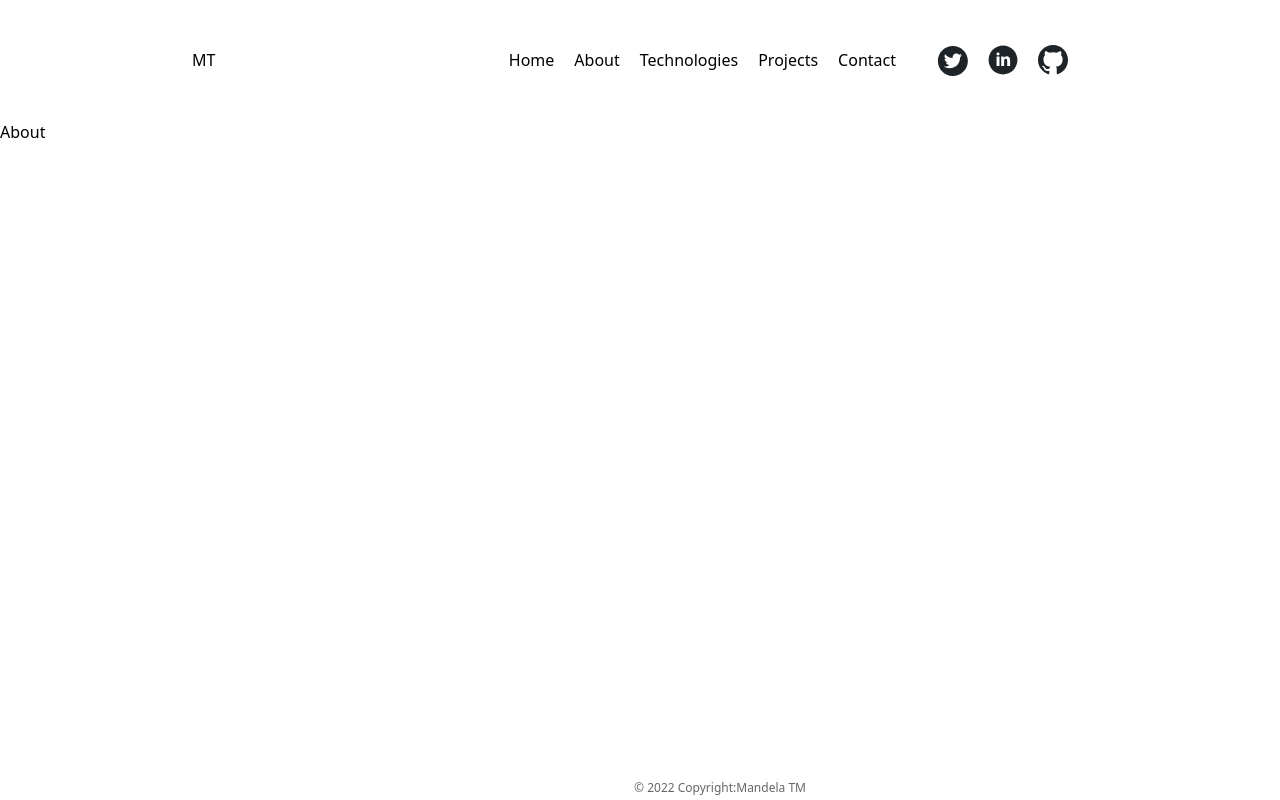
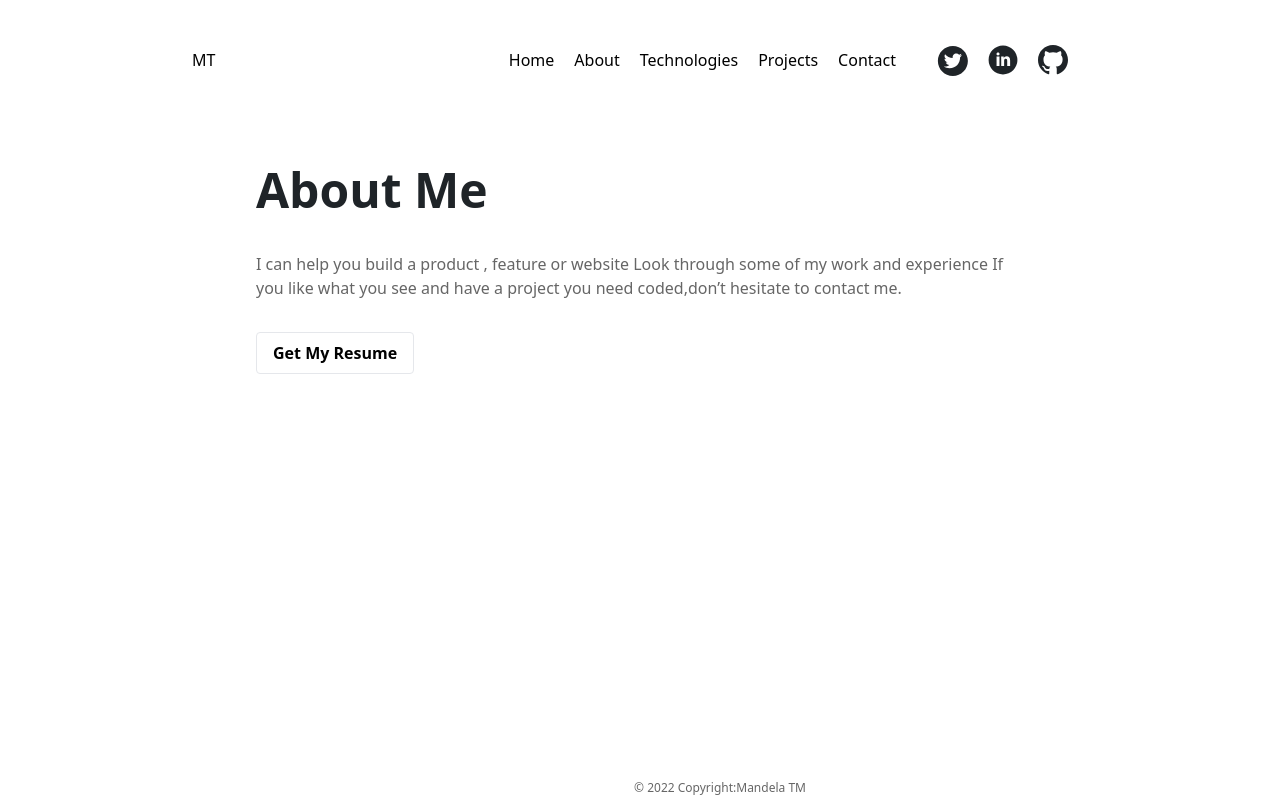
Before and after one commit to mandelatuks/v2, a React (Create React App) app: page /about in a window 1280 px wide. Built offline with nearby package versions, Linux system fonts and the light colour scheme.

Commit message:
Add about page

```diff
--- a/src/pages/About.jsx
+++ b/src/pages/About.jsx
@@ -1,8 +1,22 @@
 import React from 'react'
+import { personDetails } from '../Details';
+import Resume from '../assets/Mandela_Resume.pdf';
 
 const About = () => {
   return (
-    <div>About</div>
+    <main className="flex justify-center container mx-auto max-width pt-10 pb-20 ">
+      <section>
+        <h1 className="text-2xl text-dark-heading dark:text-light-heading md:text-4xl xl:text-5xl xl:leading-tight font-bold">
+          About Me
+        </h1>
+        <p className=" text-content py-8 lg:max-w-3xl">
+          {personDetails.about}
+        </p>
+        <a href={Resume} download>
+        <button  className="bg-transparent hover:bg-blue-500 text-dark-700 font-semibold hover:text-white py-2 px-4 border border-dark-500 hover:border-transparent rounded" > Get My Resume </button>
+        </a>
+      </section>
+    </main>
   )
 }
 
```
